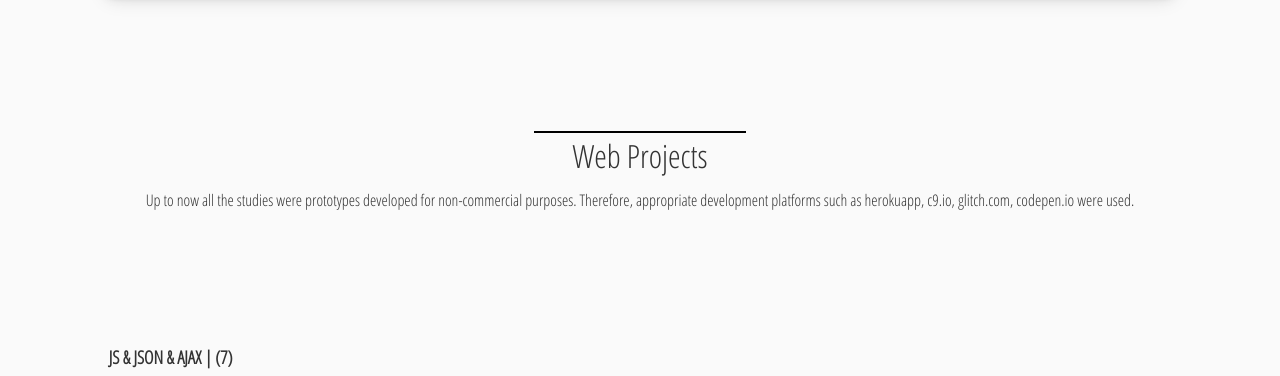
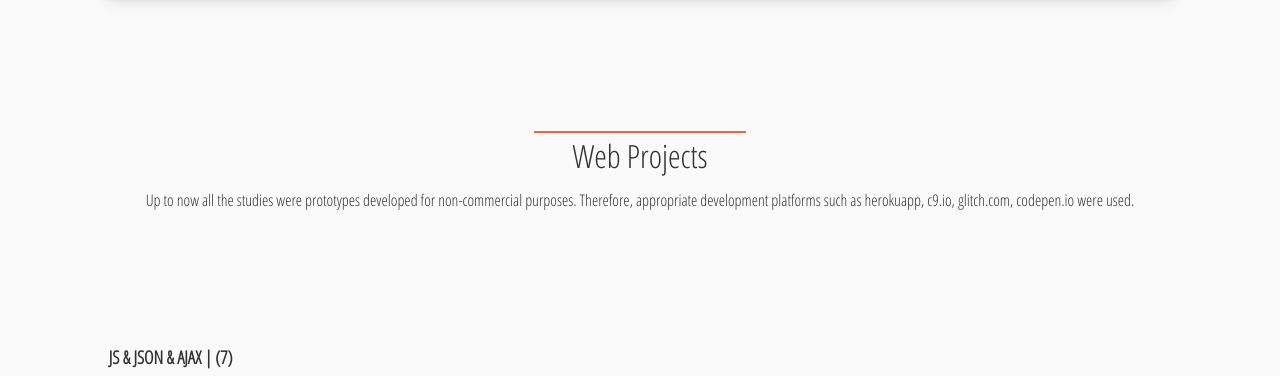
Before and after one commit to BezginBack/personal, a website: page public/index.html in a window 1280 px wide. Shown: the part 1540-1916 px from the top of the page. Drawn offline with nearby package versions, Linux system fonts and the light colour scheme.

Commit message:
adding line some color

```diff
--- a/public/style.css
+++ b/public/style.css
@@ -95,7 +95,7 @@ html, body {
   margin: 0 auto;
   margin-top: 2%;
   height: 0;
-  border: 1px solid black;
+  border: 1px solid #FF6037;
 }
 
 .portfolio .container .mid-content {
```
